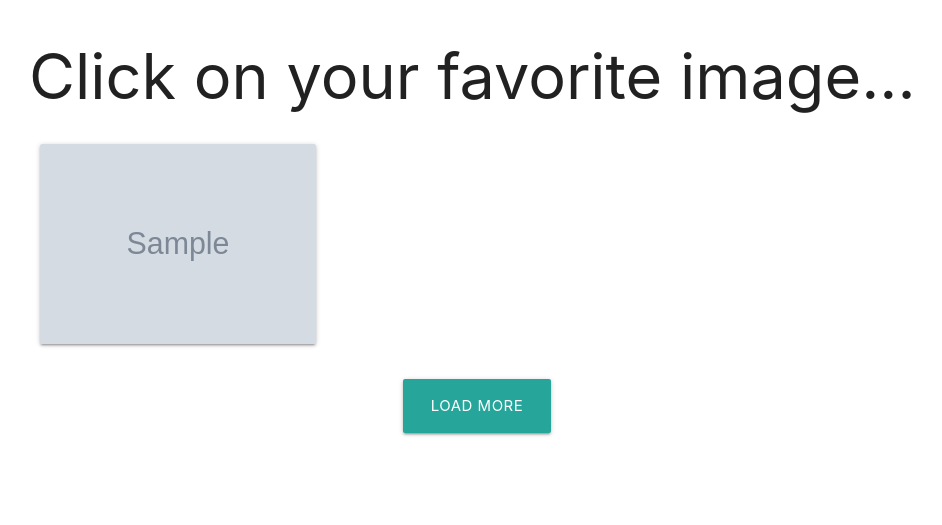
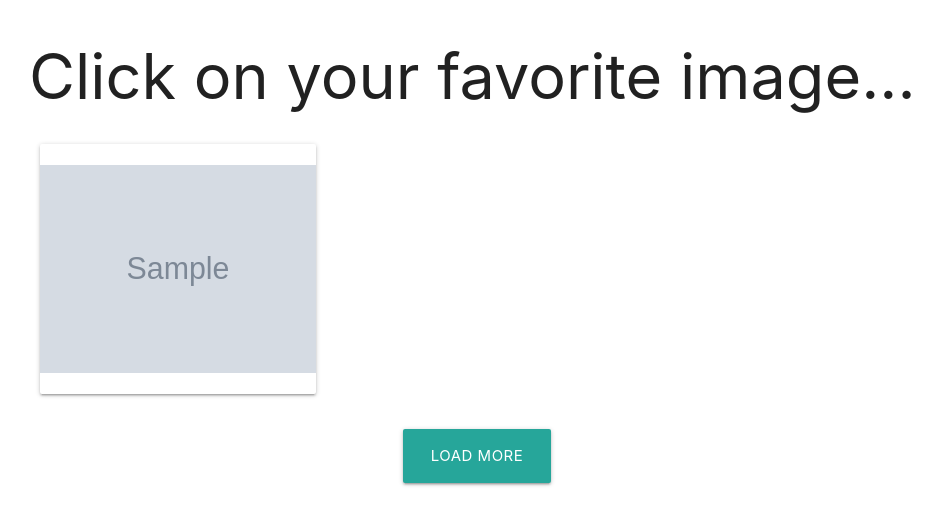
Before and after one commit to lysvallee/npair, a FastAPI app: template user/api/templates/images.html in a window 1280 px wide. Shown: the top 525 px of the page, without its empty margins (163-1105 px from the left). Run offline with FastAPI, Linux system fonts and the light colour scheme; the template is opened without the code that fills it: most values are stand-ins (such as "Sample title", 1, 10 or a date in 2020); grey boxes marked "Sample" are stand-in pictures; parts of the project's set-up code (start-up, migrations or seed data) failed here and were passed over.

Commit message:
improve image display

```diff
--- a/user/api/templates/images.html
+++ b/user/api/templates/images.html
@@ -12,8 +12,8 @@
         }
         .image-card img {
             width: 100%;
-            height: 200px;
-            object-fit: cover;
+            height: 250px;
+            object-fit: contain;
         }
     </style>
 </head>
```
Also changed, not shown: grafana/data/grafana.db, 11 other files.
